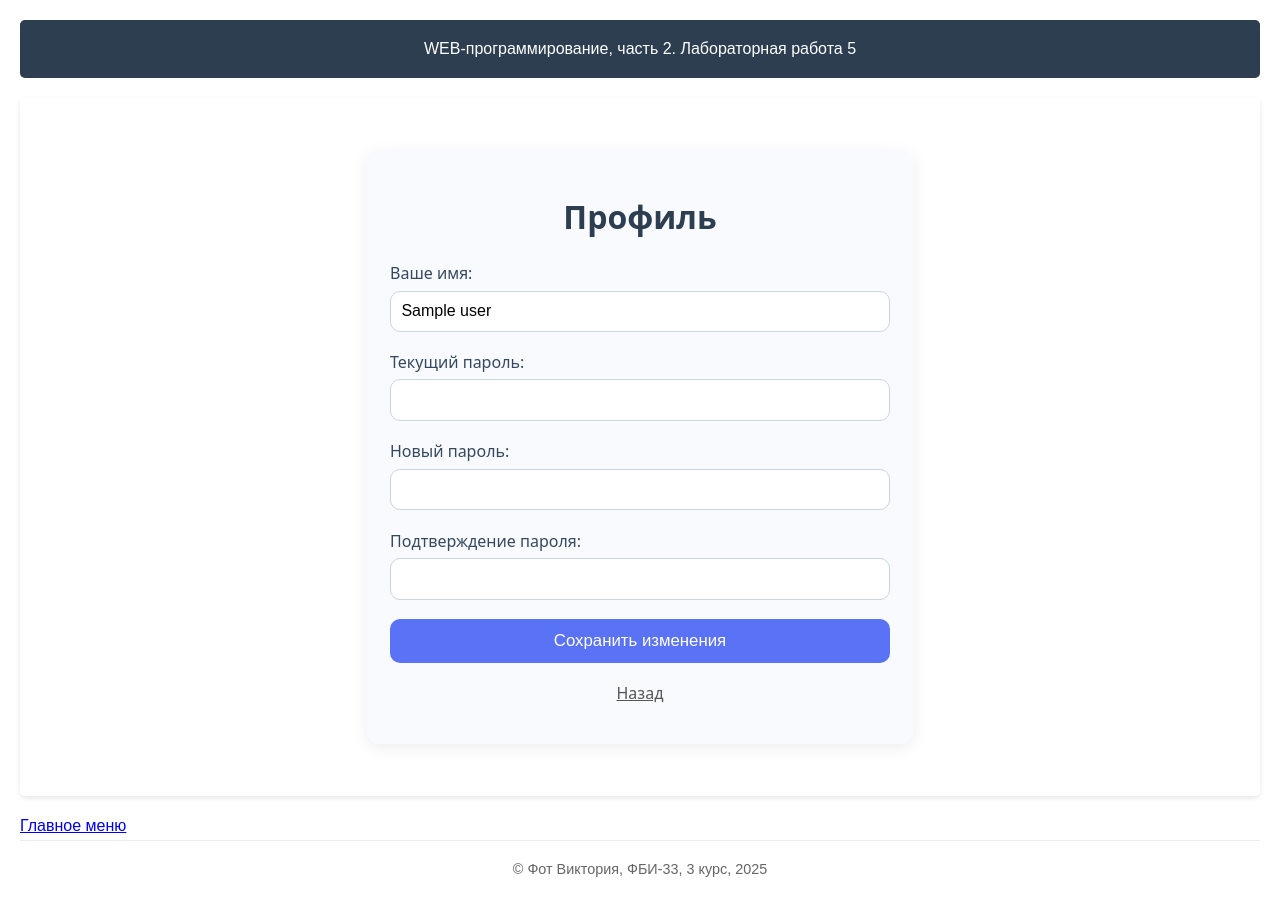
After one commit to Vikafot/web-back-labs, a Flask app: page /lab5/profile in a window 1280 px wide. The commit adds this page. Run offline with Flask 3, Linux system fonts and the light colour scheme; the visitor is signed in with stand-in values (Sample User, id 1); a database or web service that is not in the repository returns one stand-in record (values such as "Sample title"); some libraries are stand-ins or nearby versions.

Commit message:
Дополнительное задание

```diff
--- a/lab5.py
+++ b/lab5.py
@@ -42,6 +42,7 @@ def register():
 
     login = request.form.get('login')
     password = request.form.get('password')
+    real_name = request.form.get('real_name', '').strip()
 
     if not (login or password):
         return render_template('lab5/register.html', error='Заполните все поля')
@@ -61,9 +62,15 @@ def register():
 
     password_hash = generate_password_hash(password)
     if current_app.config['DB_TYPE'] == 'postgres':
-        cur.execute("INSERT INTO users (login, password) VALUES (%s, %s);", (login, password_hash))
+        cur.execute(
+            "INSERT INTO users (login, password, real_name) VALUES (%s, %s, %s);",
+            (login, password_hash, real_name)
+        )
     else:
-         cur.execute("INSERT INTO users (login, password) VALUES (?, ?);", (login, password_hash))
+        cur.execute(
+            "INSERT INTO users (login, password, real_name) VALUES (?, ?, ?);",
+            (login, password_hash, real_name)
+        )
     db_close(conn, cur)
     return render_template('lab5/success.html', login=login)
 
@@ -147,9 +154,15 @@ def list():
     login_id = cur.fetchone()["id"]
 
     if current_app.config['DB_TYPE'] == 'postgres':
-        cur.execute("SELECT * FROM articles WHERE login_id=%s", (login_id, ))
+        cur.execute(
+            "SELECT * FROM articles WHERE login_id=%s ORDER BY is_favorite, id DESC;",
+            (login_id,)
+        )
     else:
-        cur.execute("SELECT * FROM articles WHERE login_id=?", (login_id, ))
+        cur.execute(
+            "SELECT * FROM articles WHERE login_id=? ORDER BY is_favorite, id DESC;",
+            (login_id,)
+        )
     articles = cur.fetchall()
 
     db_close(conn, cur)
@@ -193,6 +206,8 @@ def edit(article_id):
 
     title = request.form.get('title', '').strip()
     article_text = request.form.get('article_text', '').strip()
+    is_favorite = bool(request.form.get('is_favorite'))
+    is_public = bool(request.form.get('is_public'))
 
     if not title or not article_text:
         db_close(conn, cur)
@@ -200,14 +215,14 @@ def edit(article_id):
 
     if current_app.config['DB_TYPE'] == 'postgres':
         cur.execute(
-            "UPDATE articles SET title=%s, article_text=%s WHERE id=%s AND login_id=%s",
-            (title, article_text, article_id, login_id)
+            "UPDATE articles SET title=%s, article_text=%s, is_favorite=%s, is_public=%s WHERE id=%s AND login_id=%s",
+            (title, article_text, is_favorite, is_public, article_id, login_id)
         )
     else:
         cur.execute(
-            "UPDATE articles SET title=?, article_text=? WHERE id=? AND login_id=?",
-            (title, article_text, article_id, login_id)
-        )
+            "UPDATE articles SET title=?, article_text=?, is_favorite=?, is_public=? WHERE id=? AND login_id=?",
+            (title, article_text, is_favorite, is_public, article_id, login_id)
+    )
 
     db_close(conn, cur)
     return redirect('/lab5/list')
@@ -238,3 +253,107 @@ def delete(article_id):
 
     db_close(conn, cur)
     return redirect('/lab5/list')
+
+@lab5.route('/lab5/users')
+def users_list():
+    login = session.get('login')
+    if not login:
+        return redirect('/lab5/login')
+
+    conn, cur = db_connect()
+
+    if current_app.config['DB_TYPE'] == 'postgres':
+        cur.execute("SELECT login, real_name FROM users ORDER BY login;")
+    else:
+        cur.execute("SELECT login, real_name FROM users ORDER BY login;")
+
+    users = cur.fetchall()
+    db_close(conn, cur)
+
+    return render_template('lab5/users_list.html', users=users)
+
+@lab5.route('/lab5/profile', methods=['GET', 'POST'])
+def profile():
+    login = session.get('login')
+    if not login:
+        return redirect('/lab5/login')
+
+    conn, cur = db_connect()
+
+    if current_app.config['DB_TYPE'] == 'postgres':
+        cur.execute("SELECT login, real_name FROM users WHERE login=%s", (login,))
+    else:
+        cur.execute("SELECT login, real_name FROM users WHERE login=?", (login,))
+    user = cur.fetchone()
+    if not user:
+        db_close(conn, cur)
+        return "Пользователь не найден", 404
+
+    if request.method == 'GET':
+        db_close(conn, cur)
+        return render_template('lab5/profile.html', user=user)
+
+    new_real_name = request.form.get('real_name', '').strip()
+    old_password = request.form.get('old_password')
+    new_password = request.form.get('new_password')
+    confirm_password = request.form.get('confirm_password')
+
+    error = None
+
+    if new_real_name != user['real_name']:
+        if current_app.config['DB_TYPE'] == 'postgres':
+            cur.execute("UPDATE users SET real_name=%s WHERE login=%s", (new_real_name, login))
+        else:
+            cur.execute("UPDATE users SET real_name=? WHERE login=?", (new_real_name, login))
+
+    if old_password or new_password or confirm_password:
+        if current_app.config['DB_TYPE'] == 'postgres':
+            cur.execute("SELECT password FROM users WHERE login=%s", (login,))
+        else:
+            cur.execute("SELECT password FROM users WHERE login=?", (login,))
+        pwd_hash = cur.fetchone()['password']
+
+        if not check_password_hash(pwd_hash, old_password):
+            error = "Неверный текущий пароль."
+        elif not new_password:
+            error = "Новый пароль не может быть пустым."
+        elif new_password != confirm_password:
+            error = "Пароли не совпадают."
+        else:
+            new_hash = generate_password_hash(new_password)
+            if current_app.config['DB_TYPE'] == 'postgres':
+                cur.execute("UPDATE users SET password=%s WHERE login=%s", (new_hash, login))
+            else:
+                cur.execute("UPDATE users SET password=? WHERE login=?", (new_hash, login))
+
+    if error:
+        db_close(conn, cur)
+        return render_template('lab5/profile.html', user=user, error=error)
+
+    db_close(conn, cur)
+    return redirect('/lab5/profile?updated=1')
+
+@lab5.route('/lab5/public')
+def public_articles():
+    conn, cur = db_connect()
+
+    if current_app.config['DB_TYPE'] == 'postgres':
+        cur.execute("""
+            SELECT a.title, a.article_text, u.login
+            FROM articles a
+            JOIN users u ON a.login_id = u.id
+            WHERE a.is_public = TRUE
+            ORDER BY a.id DESC
+        """)
+    else:
+        cur.execute("""
+            SELECT a.title, a.article_text, u.login
+            FROM articles a
+            JOIN users u ON a.login_id = u.id
+            WHERE a.is_public = 1
+            ORDER BY a.id DESC
+        """)
+
+    articles = cur.fetchall()
+    db_close(conn, cur)
+    return render_template('lab5/public_articles.html', articles=articles)
--- a/templates/lab5/lab5.html
+++ b/templates/lab5/lab5.html
@@ -15,7 +15,10 @@
                 <li><a href="/lab5/login">Вход</a></li>
                 <li><a href="/lab5/register">Регистрация</a></li>
                 <li><a href="/lab5/list">Список статей</a></li>
+                <li><a href="/lab5/public">Публичные статьи</a></li>
                 <li><a href="/lab5/create">Создать статью</a></li>
+                <li><a href="/lab5/users">Список пользователей</a></li>
+                <li><a href="/lab5/profile">Профиль</a></li>
                 <li><a href="/lab5/logout">Выйти</a></li>
             </ul>
         </nav>
--- /dev/null
+++ b/templates/lab5/profile.html
@@ -0,0 +1,108 @@
+{% extends "base.html" %}
+
+{% block lab %}Лабораторная работа 5{% endblock %}
+
+{% block main %}
+<style>
+    .profile-form {
+        max-width: 500px;
+        margin: 2rem auto;
+        padding: 1.5rem;
+        background: #f8fafd;
+        border-radius: 14px;
+        box-shadow: 0 4px 16px rgba(0,0,0,0.07);
+        font-family: system-ui, sans-serif;
+    }
+    .profile-form h1 {
+        text-align: center;
+        margin-bottom: 1.5rem;
+        color: #2c3e50;
+    }
+    .form-group {
+        margin-bottom: 1.2rem;
+    }
+    .form-group label {
+        display: block;
+        margin-bottom: 0.4rem;
+        font-weight: 500;
+        color: #34495e;
+    }
+    .form-group input {
+        width: 100%;
+        padding: 0.65rem;
+        font-size: 1rem;
+        border: 1px solid #cbd5e0;
+        border-radius: 10px;
+        box-sizing: border-box;
+    }
+    .form-group input[type="password"] {
+        font-family: monospace;
+    }
+    .btn {
+        width: 100%;
+        padding: 0.75rem;
+        background: #5a72f5;
+        color: white;
+        border: none;
+        border-radius: 10px;
+        font-size: 1.05rem;
+        cursor: pointer;
+    }
+    .btn:hover {
+        background: #445de0;
+    }
+    .success {
+        background: #e6f7ee;
+        color: #2e7d32;
+        padding: 0.7rem;
+        border-radius: 8px;
+        margin-bottom: 1rem;
+        text-align: center;
+    }
+    .error {
+        color: #d32f2f;
+        margin-top: 0.5rem;
+        font-size: 0.95rem;
+    }
+</style>
+
+<div class="profile-form">
+    <h1>Профиль</h1>
+
+    {% if request.args.get('updated') %}
+        <div class="success">Данные успешно обновлены!</div>
+    {% endif %}
+
+    {% if error %}
+        <div class="error">{{ error }}</div>
+    {% endif %}
+
+    <form method="post">
+        <div class="form-group">
+            <label for="real_name">Ваше имя:</label>
+            <input type="text" id="real_name" name="real_name" value="{{ user.real_name or '' }}">
+        </div>
+
+        <div class="form-group">
+            <label for="old_password">Текущий пароль:</label>
+            <input type="password" id="old_password" name="old_password" autocomplete="current-password">
+        </div>
+
+        <div class="form-group">
+            <label for="new_password">Новый пароль:</label>
+            <input type="password" id="new_password" name="new_password" autocomplete="new-password">
+        </div>
+
+        <div class="form-group">
+            <label for="confirm_password">Подтверждение пароля:</label>
+            <input type="password" id="confirm_password" name="confirm_password" autocomplete="new-password">
+        </div>
+
+        <button type="submit" class="btn">Сохранить изменения</button>
+    </form>
+
+    <p style="text-align: center; margin-top: 1.2rem;">
+        <a href="/lab5" style="color: #555;">Назад</a>
+    </p>
+</div>
+{% endblock %}
--- a/templates/lab5/register.html
+++ b/templates/lab5/register.html
@@ -17,6 +17,11 @@
             <input type="password" id="password" name="password" required>
         </div>
 
+        <div class="form-group">
+            <label for="real_name">Имя:</label>
+            <input type="text" name="real_name">
+        </div>
+
         {% if error %}
         <div class="error-message">
             {{ error }}
```
Also changed, not shown: templates/lab5/articles.html (+6 -1 lines), templates/lab5/edit_article.html (+14 -0 lines), templates/lab5/public_articles.html (added, +74 -0 lines), templates/lab5/users_list.html (added, +66 -0 lines).
